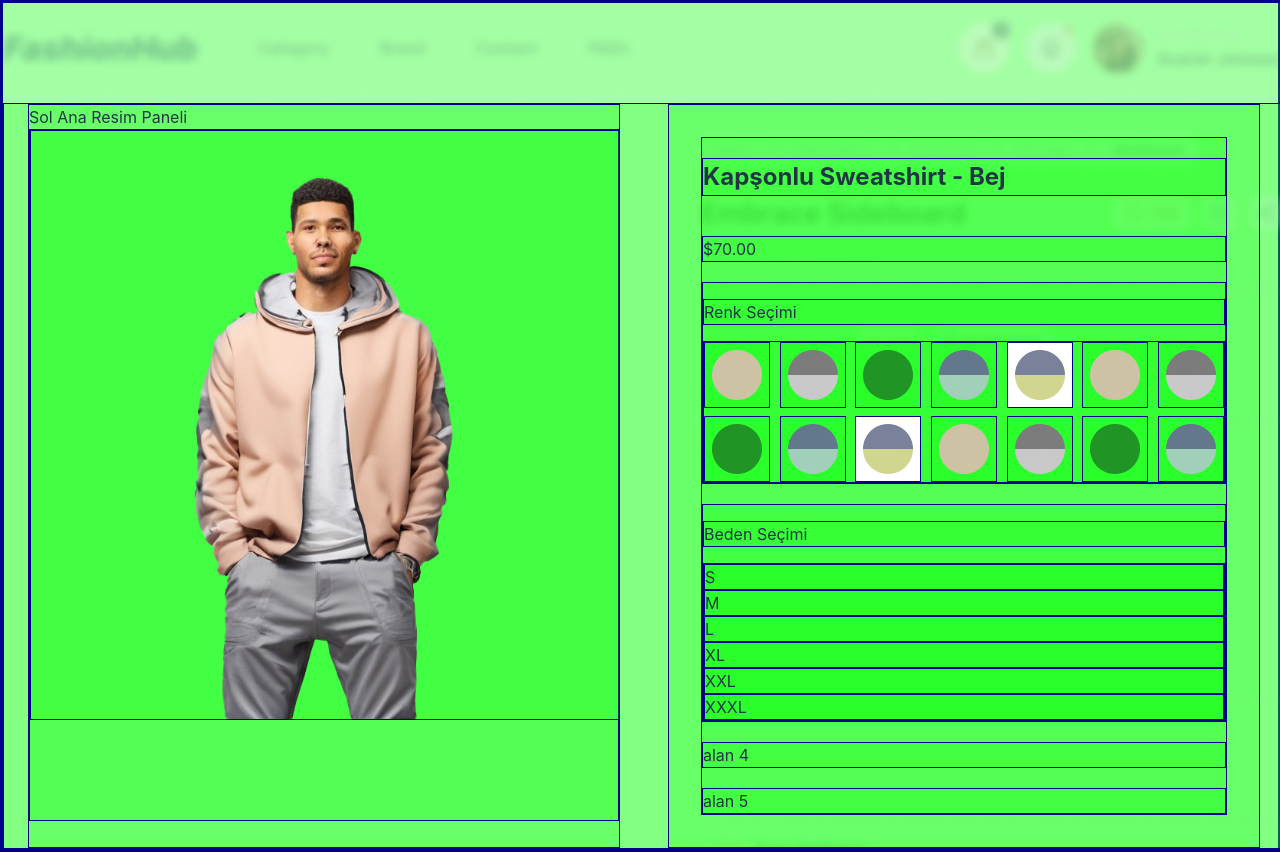
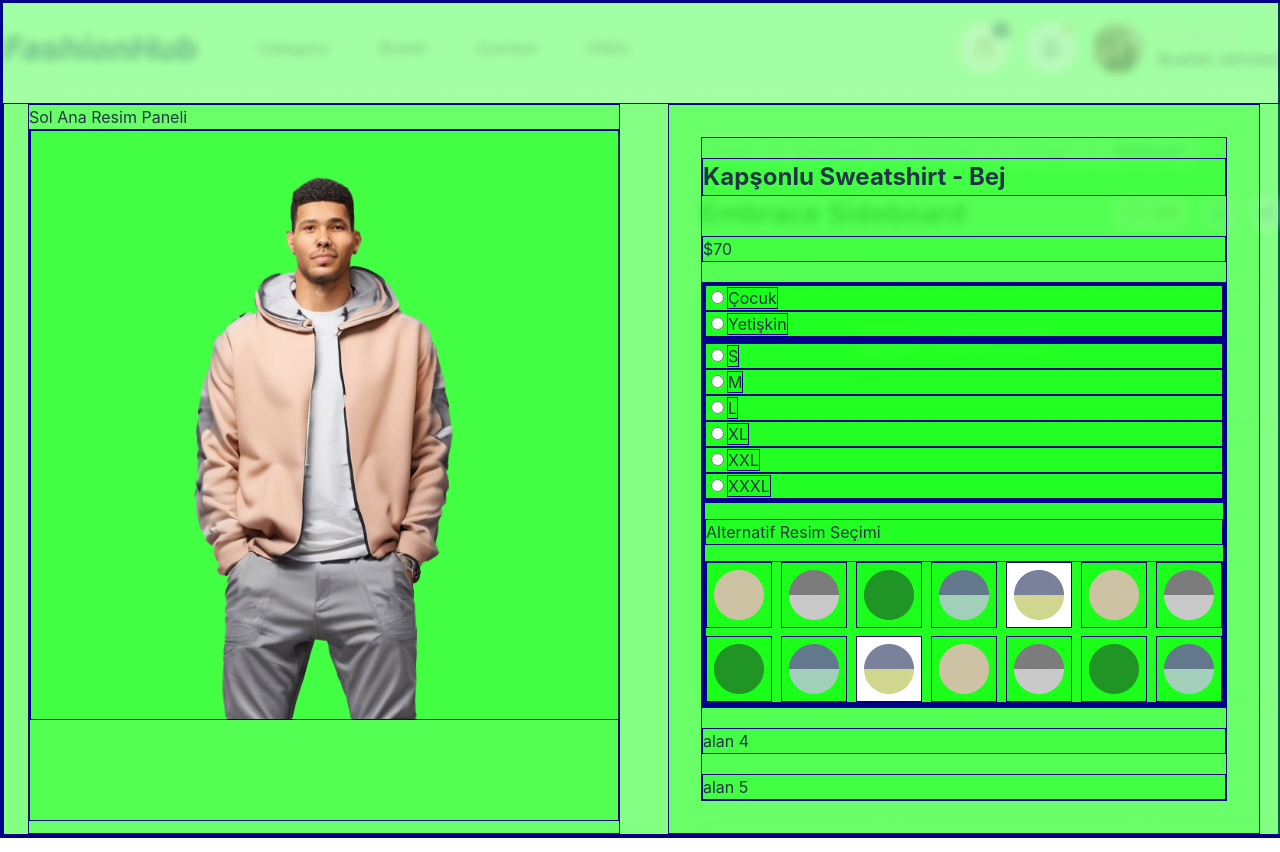
Before and after one commit to gokhanozdemir/fsweb-weekly-project-phase-1-week2-partial, a React (Vite) app: page / in a window 1280 px wide. Built offline with nearby package versions, Linux system fonts and the light colour scheme.

Commit message:
week2 partial

```diff
--- a/src/App.jsx
+++ b/src/App.jsx
@@ -95,10 +95,11 @@ const productData = {
   properties: [
     // radio, image, dropdown, color,
     // price Modifier nereye tanımlanabilir?
-    { type: "radio", user: ["Çocuk", "Yetişkin"] },
-    { type: "radio", sizes: ["S", "M", "L", "XL", "XXL", "XXXL"], },
+    { type: "radio", variants: ["Çocuk", "Yetişkin"] },
+    { type: "color", variants: ["#1b9132", "#f36180", "#40bbdf", "#ded068", "#5e3999", "#2e1545"] },
+    { type: "radio", variants: ["S", "M", "L", "XL", "XXL", "XXXL"], },
     { type: "image", variants: variantsData },
-    { type: "dropdown", delivery: ["Kargo", "Yurtiçi Kargo", "Aras Kargo", "MNG Kargo"] }
+    { type: "dropdown", variants: ["Kargo", "Yurtiçi Kargo", "Aras Kargo", "MNG Kargo"] }
   ],
   sizes: ["S", "M", "L", "XL", "XXL", "XXXL"]
 }
@@ -106,22 +107,22 @@ const productData = {
 function App() {
   const [product, setProduct] = useState(productData)
   const [variant, setVariant] = useState(variantsData[0])
-  const [size, setSize] = useState(product.sizes[0])
+  // const [size, setSize] = useState(product.sizes[0])
   const [priceCalculation, setPriceCalculation] = useState(product.price)
 
-  function calculatePrice(basePrice, selectedVariant, selectedSize) {
-    let price = basePrice
-    if (selectedVariant.double) {
-      price = price * 1.05
-    }
-    price = price + (product.sizes.indexOf(selectedSize) * 0.1 * price)
-    return price
-  }
+  // function calculatePrice(basePrice, selectedVariant, selectedSize) {
+  //   let price = basePrice
+  //   if (selectedVariant.double) {
+  //     price = price * 1.05
+  //   }
+  //   price = price + (product.sizes.indexOf(selectedSize) * 0.1 * price)
+  //   return price
+  // }
 
-  useEffect(() => {
-    const cal = calculatePrice(product.price, variant, size)
-    setPriceCalculation(cal.toFixed(2))
-  }, [variant, size])
+  // useEffect(() => {
+  //   const cal = calculatePrice(product.price, variant, size)
+  //   setPriceCalculation(cal.toFixed(2))
+  // }, [variant, size])
 
   return (
     <>
@@ -136,23 +137,36 @@ function App() {
             <h2>{product.title} - {variant.title}</h2>
             <div>${priceCalculation}</div>
             <div>
+              {
+                product.properties.map((p, ind) => {
+                  return (<div key={ind}>
 
-              <p>Renk Seçimi</p>
-              {(product.properties[2].type === 'image') && <div className='color-variants'>
-                {product.properties[2].variants.map((v, ind) => (
-                  <img key={ind} onClick={() => setVariant(v)} src={`${v.selectorImg}`} alt={`${v.title} renkteki varyasyonu göster`} />
-                ))}
-              </div>}
+                    {p.type === 'radio' && <div>
+                      {p.variants.map((u, ind) => (
+                        <div key={ind}>
+                          <input type="radio" name={p.type} id={u} />
+                          <label htmlFor={u}>{u}</label>
+                        </div>
+                      ))}
+                    </div>}
+                    {p.type === 'image' && <div>
+                      <p>Alternatif Resim Seçimi</p>
+                      {(p.type === 'image') && <div className='color-variants'>
+                        {p.variants.map((v, ind) => (
+                          <img key={ind} onClick={() => setVariant(v)} src={`${v.selectorImg}`} alt={`${v.title} renkteki varyasyonu göster`} />
+                        ))}
+                      </div>}
+                    </div>}
+
+
+                  </div>)
+
+                })
+              }
+
 
             </div>
-            <div>
-              <p>Beden Seçimi</p>
-              <div className='size-variants'>
-                {product.sizes.map((s, ind) => (
-                  <div key={ind} onClick={() => setSize(s)} className={`size ${s === size ? 'selected' : ''}`}>{s}</div>
-                ))}
-              </div>
-            </div>
+
             <div>alan 4</div>
             <div>alan 5</div>
           </div>
```
